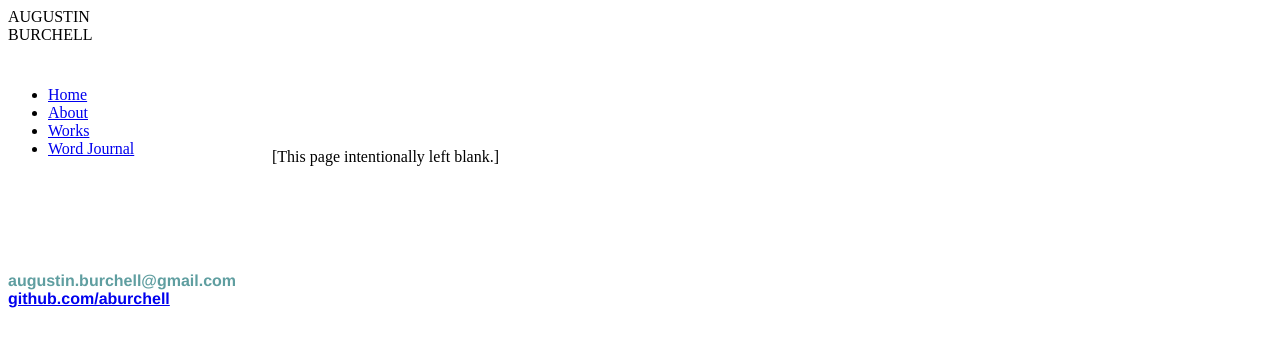
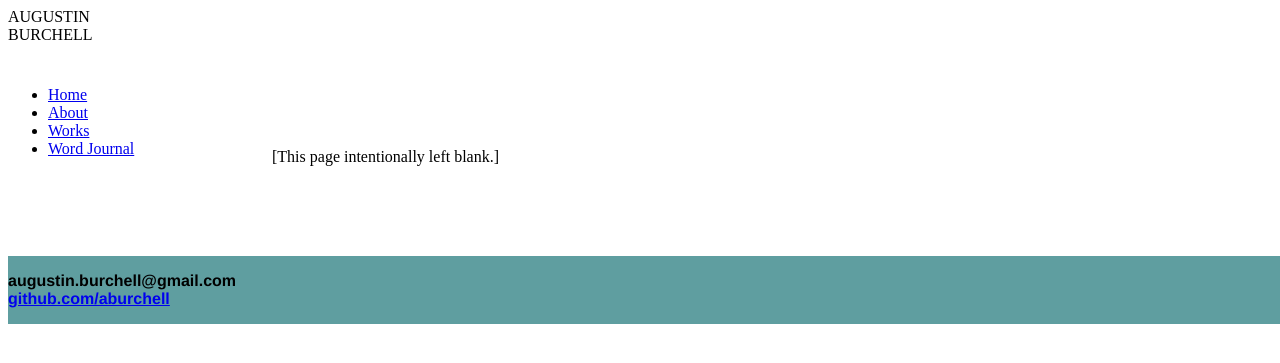
Before and after one commit to aburchell/aburchell.github.io, a Jekyll site: the page built from index.html, in a window 1280 px wide. Shown: the top 363 px of the page. Built offline with Jekyll 4.4.1, drawn with Linux system fonts in a browser that asks for light colours.

Commit message:
color footer background not text

```diff
--- a/css/main.css
+++ b/css/main.css
@@ -42,7 +42,7 @@ body {
 .main-footer {
     grid-area: footer;
     overflow: hidden;
-    color: cadetblue;
+    background-color: cadetblue;
 }
 
 .wrapper {
```
